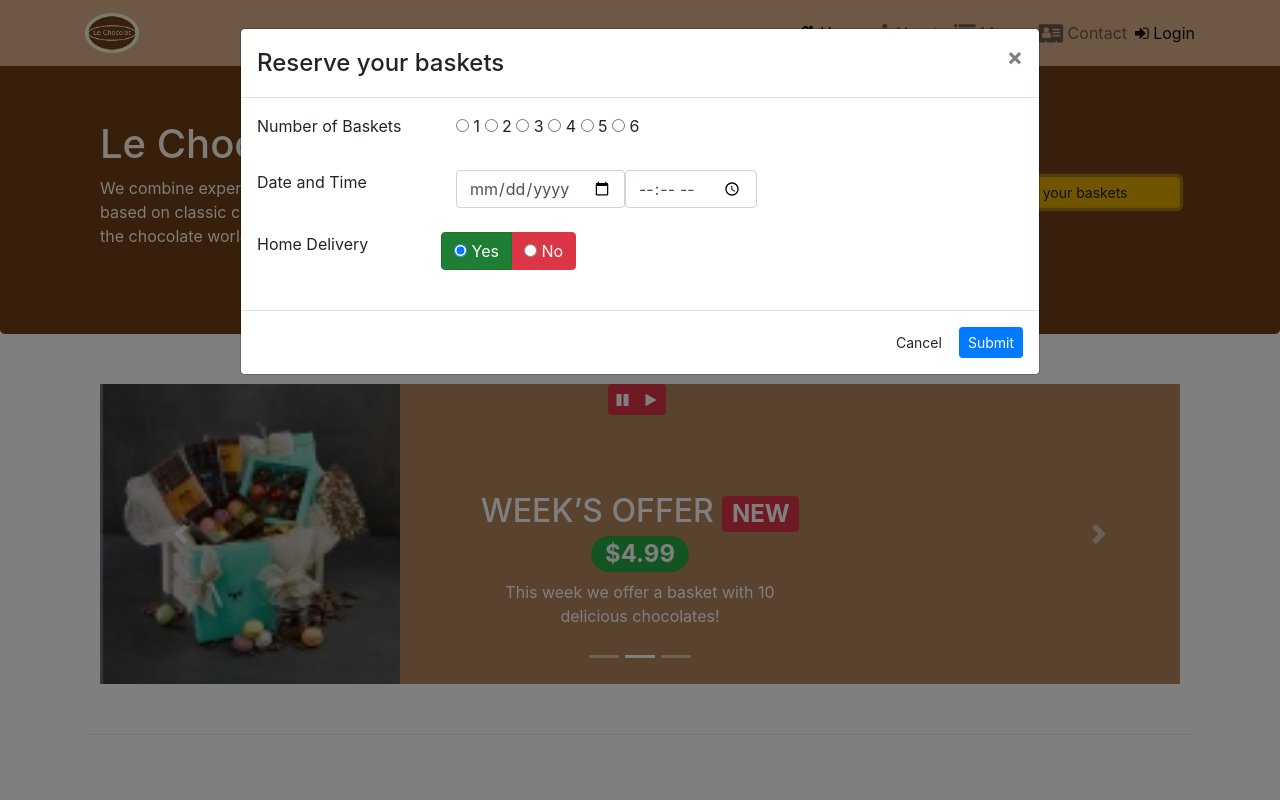
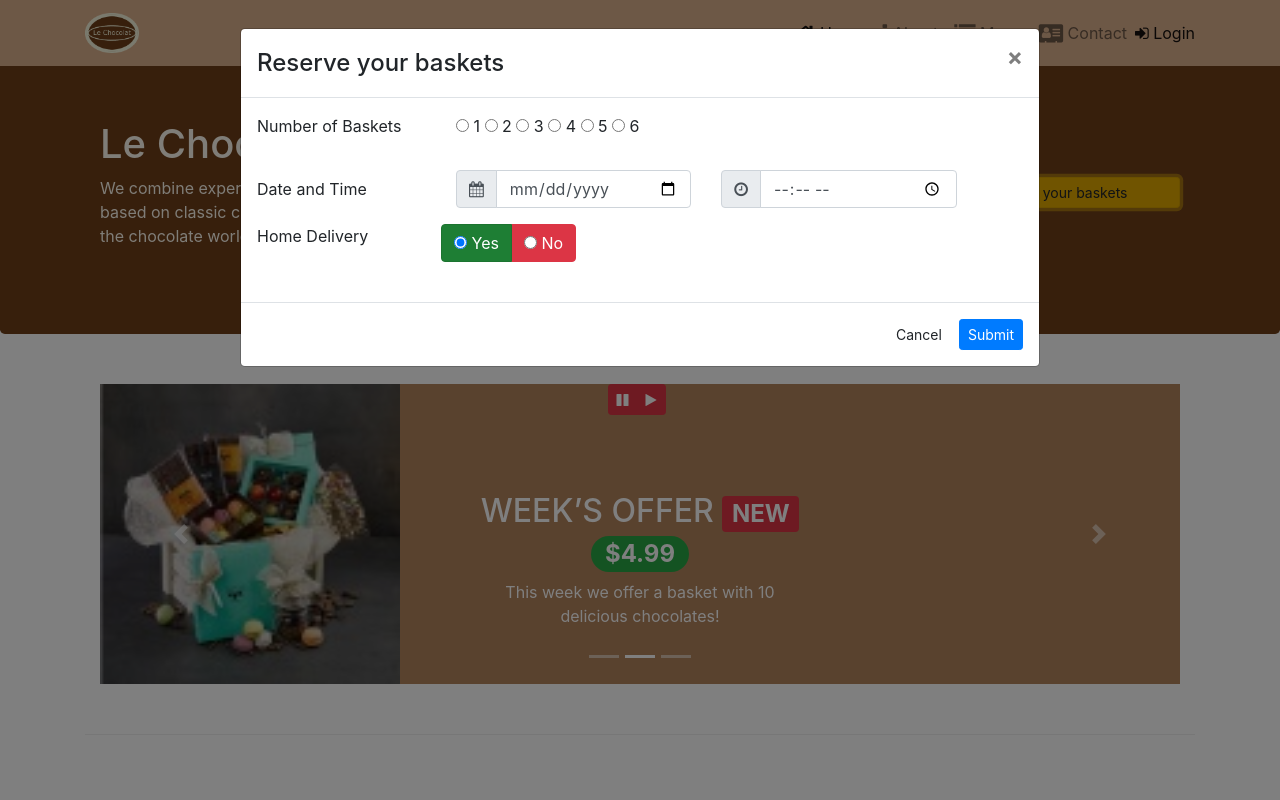
Before and after one commit to sena-tan/leChocolat, a website: page index.html in a window 1280 px wide. Both pictures are taken after a click on the link "Reserve your baskets". Shown: the top 800 px of the page. Drawn offline with nearby package versions, Linux system fonts and the light colour scheme.

Commit message:
fixed icons

```diff
--- a/index.html
+++ b/index.html
@@ -114,12 +114,18 @@
                             </div>
                         </div>
                         <div class="form-group row">
-                            <label class="col-12 col-sm-3">Date and Time</label>
-                            <div class="col-sm input-group-prepend">
-                                <!-- <span class="input-group-text fa fa-calendar" aria-hidden="true"></span> -->
-                                <label for="orderdate"><input type="date" class="form-control" id="orderdate"></label>
-                                <!-- <span class="input-group-text fa fa-clock-o"></span> -->
-                                <label for="ordertime"><input type="time" class="form-control" id="ordertime"></label>
+                            <label class="col-12 col-sm-3 col-form-label">Date and Time</label>
+                            <div class="input-group col-12 col-sm-4">
+                                <div class="input-group-prepend">
+                                    <span class="input-group-text" id="date"><i class="fa fa-calendar" aria-hidden="true"></i></span>
+                                </div>
+                                <input type="date" class="form-control" placeholder="Date" id="date'">
+                            </div>
+                            <div class="input-group col-12 col-sm-4">
+                                <div class="input-group-prepend">
+                                    <span class="input-group-text" id="time"><i class="fa fa-clock-o" aria-hidden="true"></i></span>
+                                </div>
+                                <input type="time" class="form-control" placeholder="Time" id="time'">
                             </div>
                         </div>
                         <div class="form-group row">
```
Also changed, not shown: package.json (line endings or trailing spaces).
